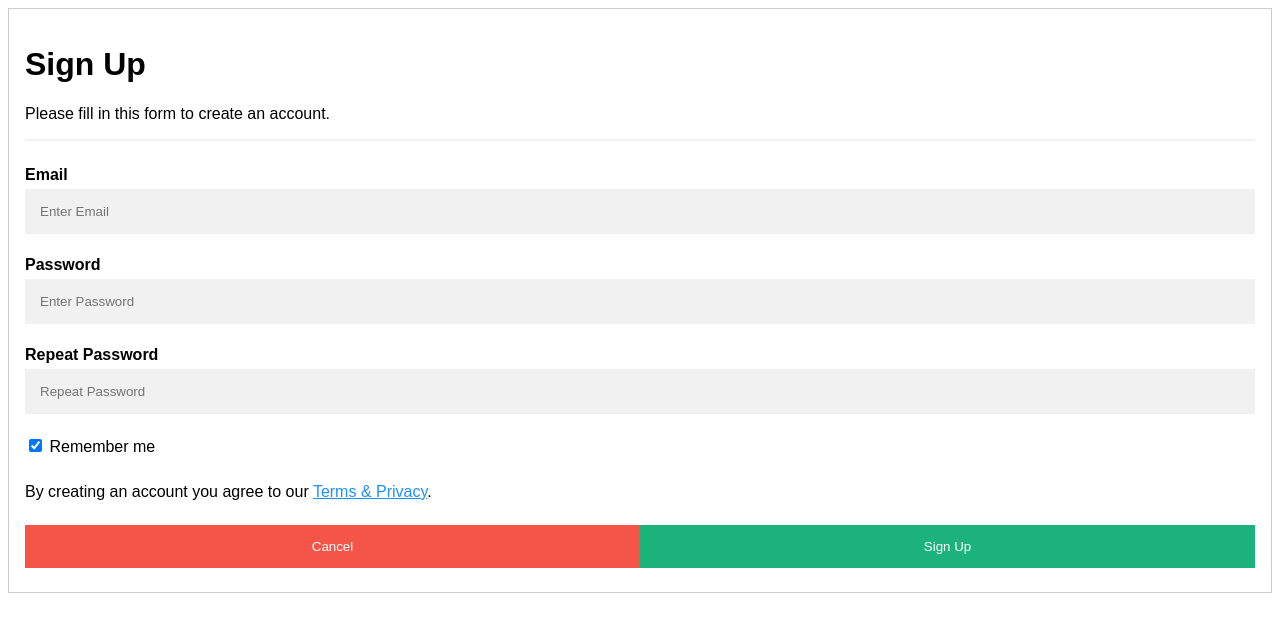
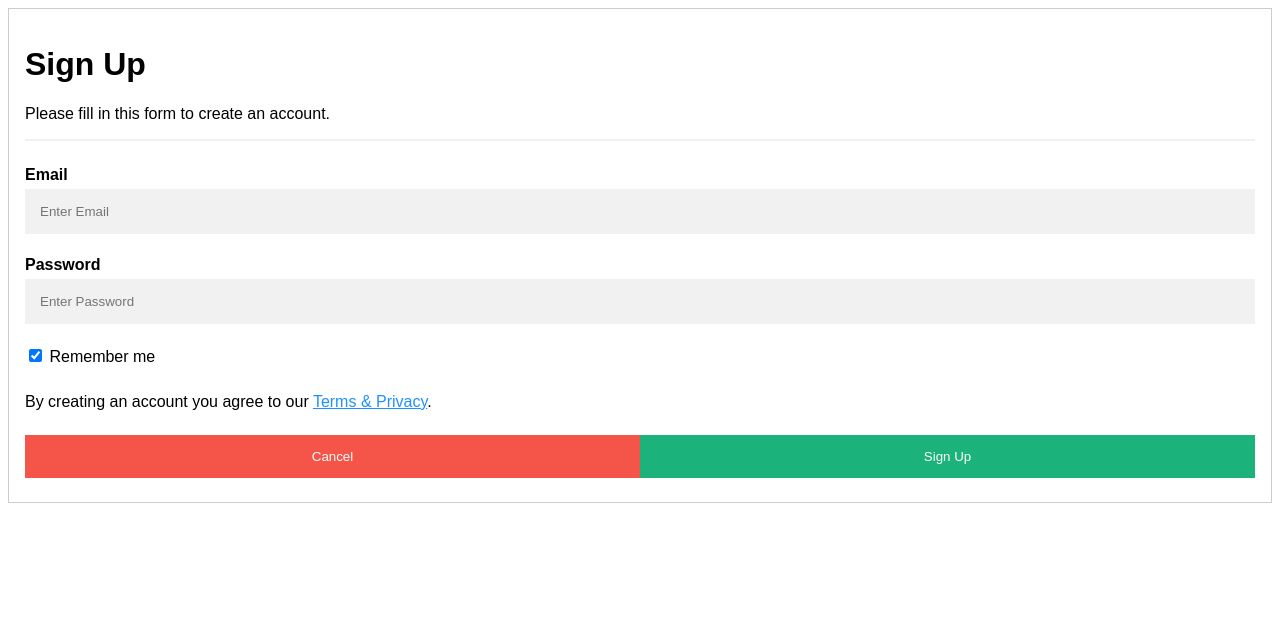
Before and after one commit to Anahid-maleki/deta-third_micro, a Flask app: page /signup in a window 1280 px wide. Shown: the top 632 px of the page. Run offline with Flask 2, Linux system fonts and the light colour scheme.

Commit message:
delete repeat pass

```diff
--- a/templates/signup.html
+++ b/templates/signup.html
@@ -85,8 +85,8 @@ button:hover {
     <label for="psw"><b>Password</b></label>
     <input type="password" placeholder="Enter Password" name="psw" required>
 
-    <label for="psw-repeat"><b>Repeat Password</b></label>
-    <input type="password" placeholder="Repeat Password" name="psw-repeat" required>
+    <!-- <label for="psw-repeat"><b>Repeat Password</b></label>
+    <input type="password" placeholder="Repeat Password" name="psw-repeat" required> -->
 
     <label>
       <input type="checkbox" checked="checked" name="remember" style="margin-bottom:15px"> Remember me
```
